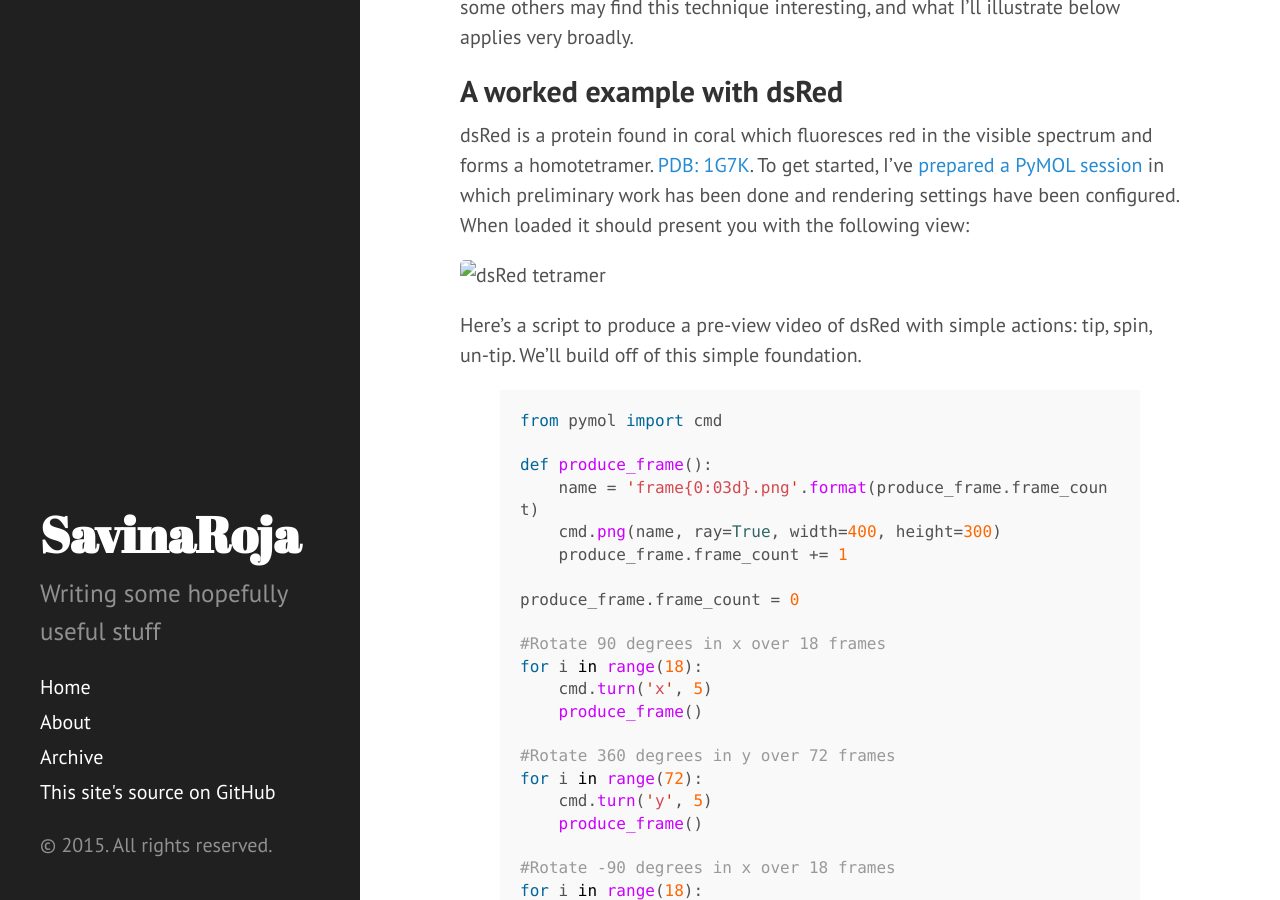
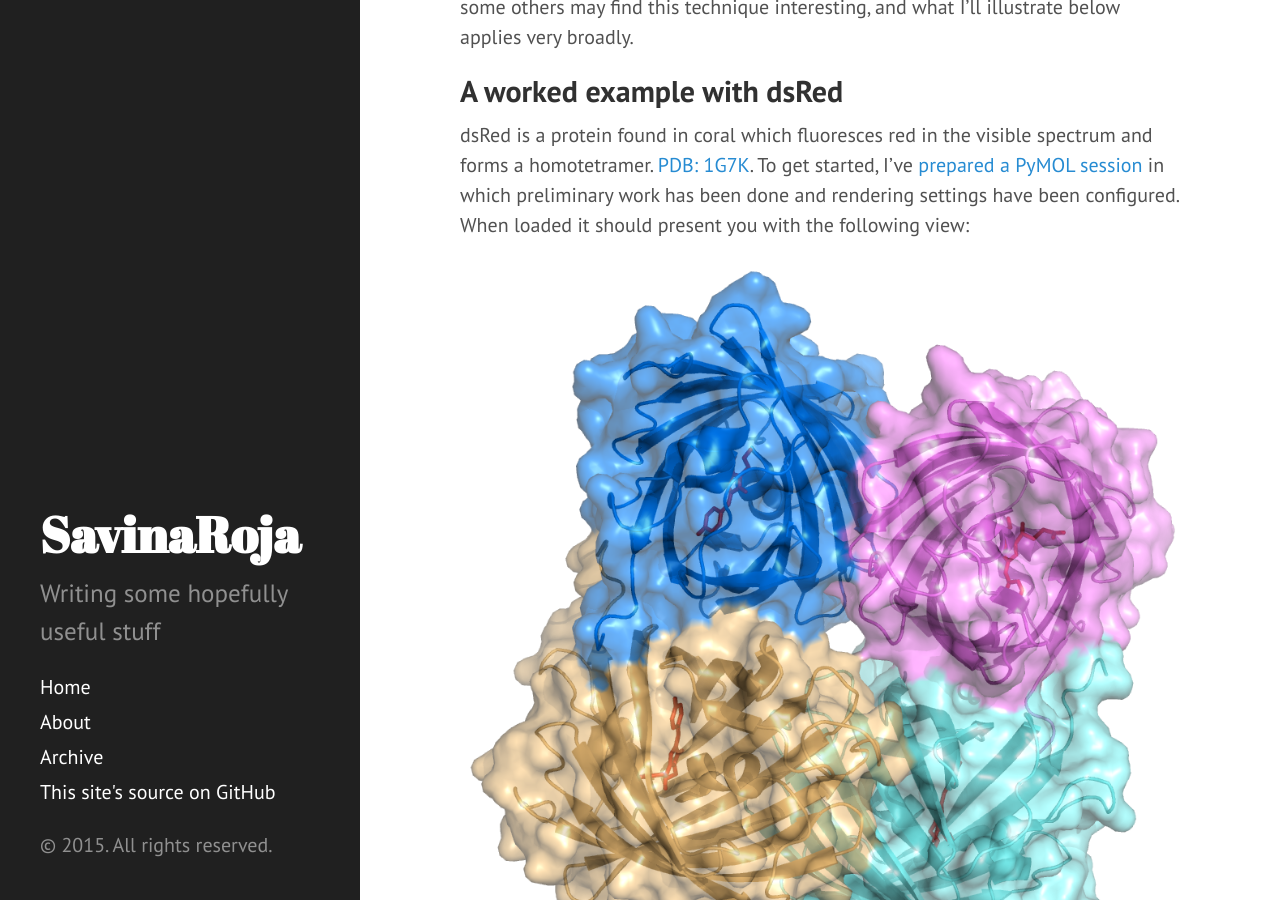
Before and after one commit to SavinaRoja/SavinaRoja.github.io, a Jekyll site: the page built from _posts/2015-02-04-piping-frames-from-pymol-to-libav.md, in a window 1280 px wide and 900 px high, scrolled down 588 px. Built offline with Jekyll 4.4.1, drawn with Linux system fonts in a browser that asks for light colours; Markdown is read by kramdown in place of the engine named in the settings.

Commit message:
fixing image reference

```diff
--- a/_posts/2015-02-04-piping-frames-from-pymol-to-libav.md
+++ b/_posts/2015-02-04-piping-frames-from-pymol-to-libav.md
@@ -31,7 +31,7 @@ started, I've [prepared a PyMOL session](assets/dsred.pse) in which preliminary
 work has been done and rendering settings have been configured. When loaded it
 should present you with the following view:
 
-![dsRed tetramer](assets/dsred.png)
+![dsRed tetramer](/assets/dsred.png)
 
 Here's a script to produce a pre-view video of dsRed with simple actions: tip,
 spin, un-tip. We'll build off of this simple foundation.
```
